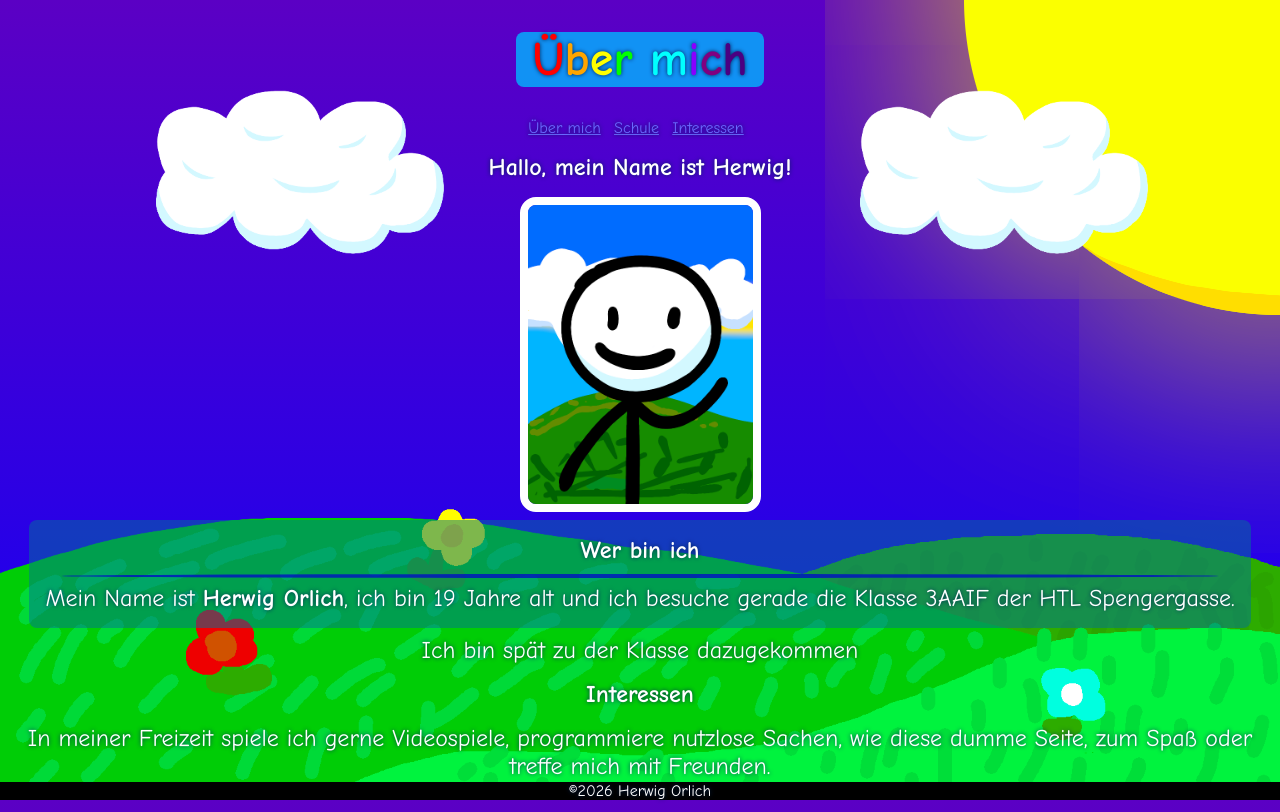
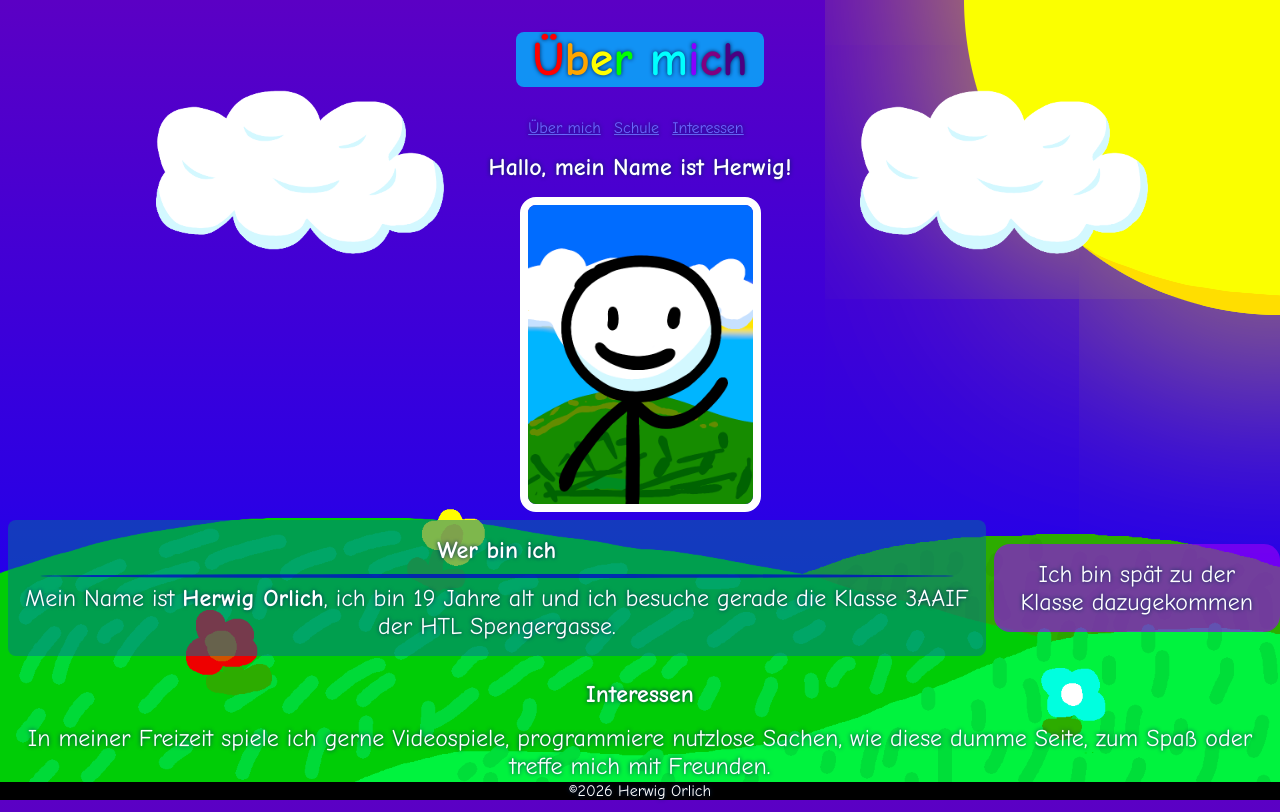
Before and after one commit to HerangegangenerWiginger/WMC, a plain HTML site: page index.html in a window 1280 px wide. Drawn offline with Linux system fonts and the light colour scheme.

Commit message:
aside schöner gemacht

```diff
--- a/index.html
+++ b/index.html
@@ -22,6 +22,7 @@
 
             <img id="portrait" src="img/Portrait.png" alt="Bild von mir" style="width: 225px; height: auto;">
 
+            <div class="aside-container">
                 <section>
                     <h2>Wer bin ich</h2>
                     <p>
@@ -31,6 +32,7 @@
                 <aside>
                     <p>Ich bin spät zu der Klasse dazugekommen</p>
                 </aside>
+            </div>
             <article class="center">
                 <h2>Interessen</h2>
                 <p>
--- a/style.css
+++ b/style.css
@@ -27,6 +27,19 @@ h2 {
 p {
     font-size: 1.5em;
     margin: 0;
+}
+
+.aside-container {
+    display: flex;
+    justify-content: center;
+    align-items: center;
+}
+
+aside {
+    width: 20rem;
+    background-color: rgba(156, 0, 247, 0.631);
+    border-radius: 1rem;
+    padding: 1rem;
 }
 
 a {
```
Lines whose indentation alone changed are shown as unchanged.
